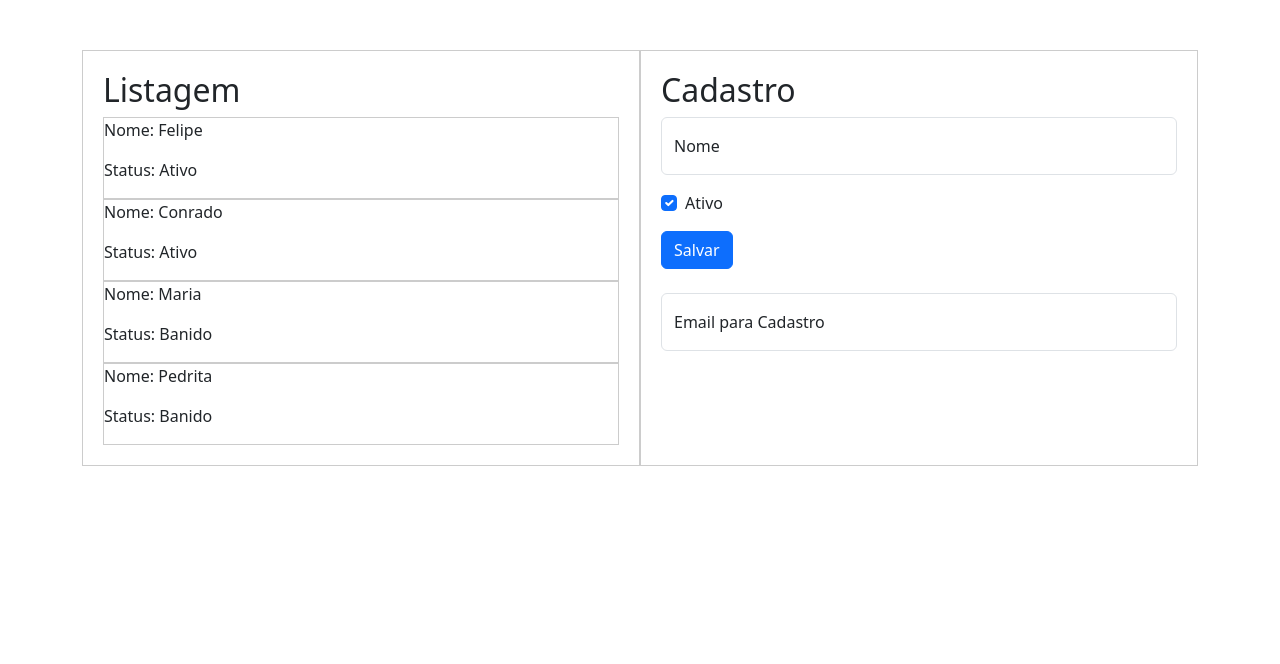
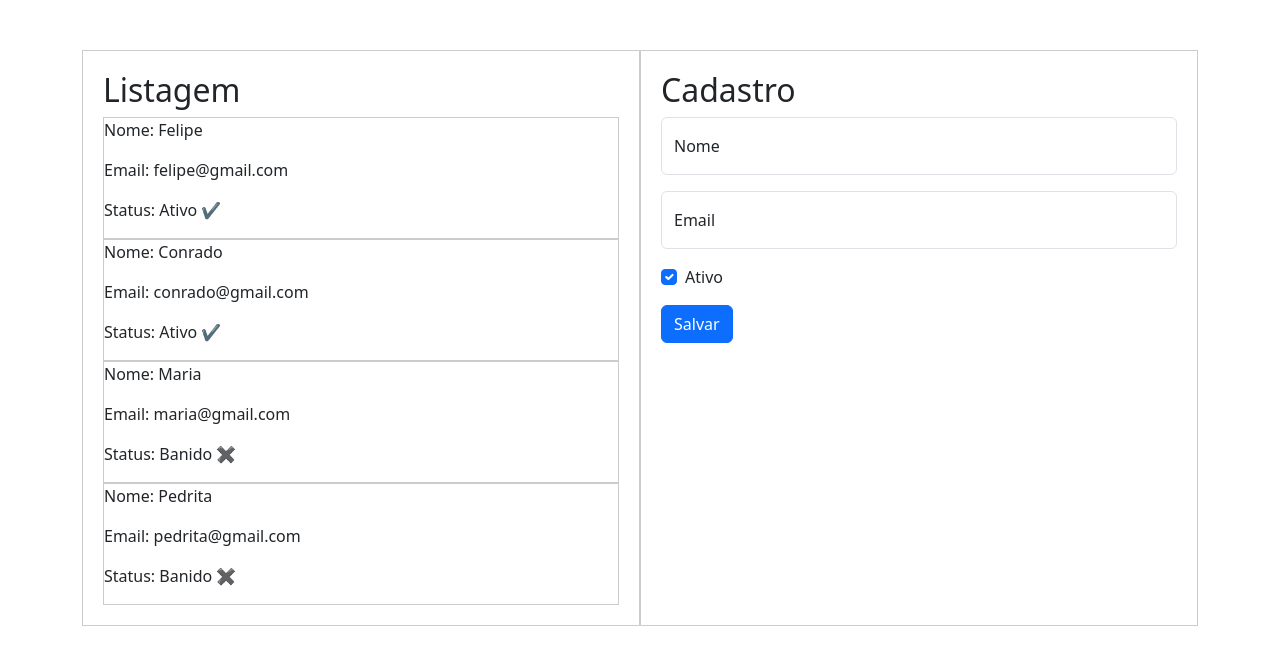
Before and after one commit to felipekmu/gerenciador-usuarios, a React (Create React App) app: page / in a window 1280 px wide. Shown: the top 664 px of the page. Built offline with nearby package versions, Linux system fonts and the light colour scheme.

Commit message:
Atividade do Dia 02 de Junho

```diff
--- a/src/App.js
+++ b/src/App.js
@@ -3,7 +3,8 @@ import Cadastro from "./Componentes/Cadastro";
 import Listagem from "./Componentes/Listagem"
 import { useState } from "react";
 import React from "react";
-
+import 'react-toastify/dist/ReactToastify.css';
+import { ToastContainer } from "react-toastify";
 function App() {
 
 
@@ -21,13 +22,13 @@ function App() {
   }
 
   const usuarios_padrao = [
-      {nome: "Felipe", status: true},
-      {nome: "Conrado", status: true},
-      {nome: "Maria", status: false},
-      {nome: "Pedrita", status: false}
+      {nome: "Felipe", email:"felipe@gmail.com", status: true},
+      {nome: "Conrado", email:"conrado@gmail.com", status: true},
+      {nome: "Maria", email:"maria@gmail.com", status: false},
+      {nome: "Pedrita", email:"pedrita@gmail.com", status: false}
   ]
 
-  const [ usuarios, alteraUsuarios ] = React.useState( usuarios_padrao );
+  const [ usuarios, setUsuarios ] = React.useState( usuarios_padrao );
 
   //console.log(usuarios)
   //console.log(Usuario)
@@ -35,9 +36,21 @@ function App() {
   //console.log(Object.keys(Usuario))
   return (
    <div className="container">
+     <ToastContainer
+                        position="top-right"
+                        autoClose={5000}
+                        hideProgressBar={false}
+                        newestOnTop={false}
+                        closeOnClick
+                        rtl={false}
+                        pauseOnFocusLoss
+                        draggable
+                        pauseOnHover
+                        theme="dark"
+                    />
     <div className="d-flex justify-content-around">
     <Listagem usuarios={usuarios}/>
-    <Cadastro usuarios={usuarios} alteraUsuarios={alteraUsuarios}/>
+    <Cadastro usuarios={usuarios} setUsuarios={setUsuarios}/>
 
     </div>
 </div>
--- a/src/Componentes/Cadastro.js
+++ b/src/Componentes/Cadastro.js
@@ -1,23 +1,55 @@
 import React from "react";
-function Cadastro(props){
+import { toast } from "react-toastify";
+function Cadastro({usuarios, setUsuarios}){
     const [ nome, alteraNome ] = React.useState("");
+    const [ email, setEmail ] = React.useState("");
     const [ Status, alteraStatus ] = React.useState(true);
     function salvar(e){
         e.preventDefault()
 
         const Usuario = {
          nome: nome,
+         email: email,
          Status: Status
         }
-        props.alteraUsuarios( [ ...props.usuarios, Usuario] )
+      if(verifica()){
+        setUsuarios([...usuarios, Usuario])
+      }
        }
+      function veriEmail(email){
+        const re = /^[^\s@]+@[^\s@]+\.[^\s@]+$/;
+        return re.test(email)
+      }
+    function verifica(){
+      if(!nome){
+        toast('✖. Digite um Nome!')
+        return;
+      }
+      if(nome.length < 3){
+        toast('✖. Não Aceitamos Nomes Com Menos de 3 Caracteres.')
+        return;
+      }
+      if(!email){
+        toast('✖. Digite um e-mail!')
+        return;
+      }
+      if(!veriEmail(email)){
+        toast('✖! Digite um e-mail Valido!')
+        return;
+      }
+      return true;
+    }
     return(
     <div className="caixa">
       <h2> Cadastro </h2>
       <form onSubmit={(e) => salvar(e)}>
-        <div class="form-floating mb-3">
-          <input onChange={ e => alteraNome(e.target.value) } class="form-control" placeholder="Nome" id="txtNome" />
+        <div class="mb-3 form-floating">
+          <input onChange={ e => alteraNome(e.target.value) } class="form-control" placeholder="Nome" id="txtNome"/>
           <label for="txtNome" class="form-label">Nome</label>
+        </div>
+        <div className="mb-3 form-floating">
+          <input onChange={ e => setEmail(e.target.value) } className="form-control" id="txtNome" placeholder="Nome"/>
+          <label htmlFor="txtNome" className="form-label">Email</label>
         </div>
         <div class="mb-3 form-check">
           <input checked={Status} onChange={ e => alteraStatus( e.target.checked ) } type="checkbox" class="form-check-input" id="cboxStatus"/>
@@ -26,11 +58,6 @@ function Cadastro(props){
         <button type="submit" class="btn btn-primary">Salvar</button>
       </form>
       <br/>
-      <div class="form-floating mb-3">
-  <input type="email" class="form-control" id="floatingInput" placeholder="name@example.com"/>
-  <label for="floatingInput">Email para Cadastro</label>
-</div>
-
 </div>
 
 )
--- a/src/Componentes/Listagem.js
+++ b/src/Componentes/Listagem.js
@@ -6,7 +6,8 @@ function Listagem(props){
         props.usuarios.map( item => {
           return <div style={{border:"1px solid #CCC"}}>
            <p> Nome: {item.nome} </p>
-           <p> Status: {item.status == true ? "Ativo" : "Banido"} </p>
+           <p> Email: {item.email} </p>
+           <p> Status: {item.status == true ? "Ativo ✔" : "Banido ✖"} </p>
            </div>
         })
       }
```
